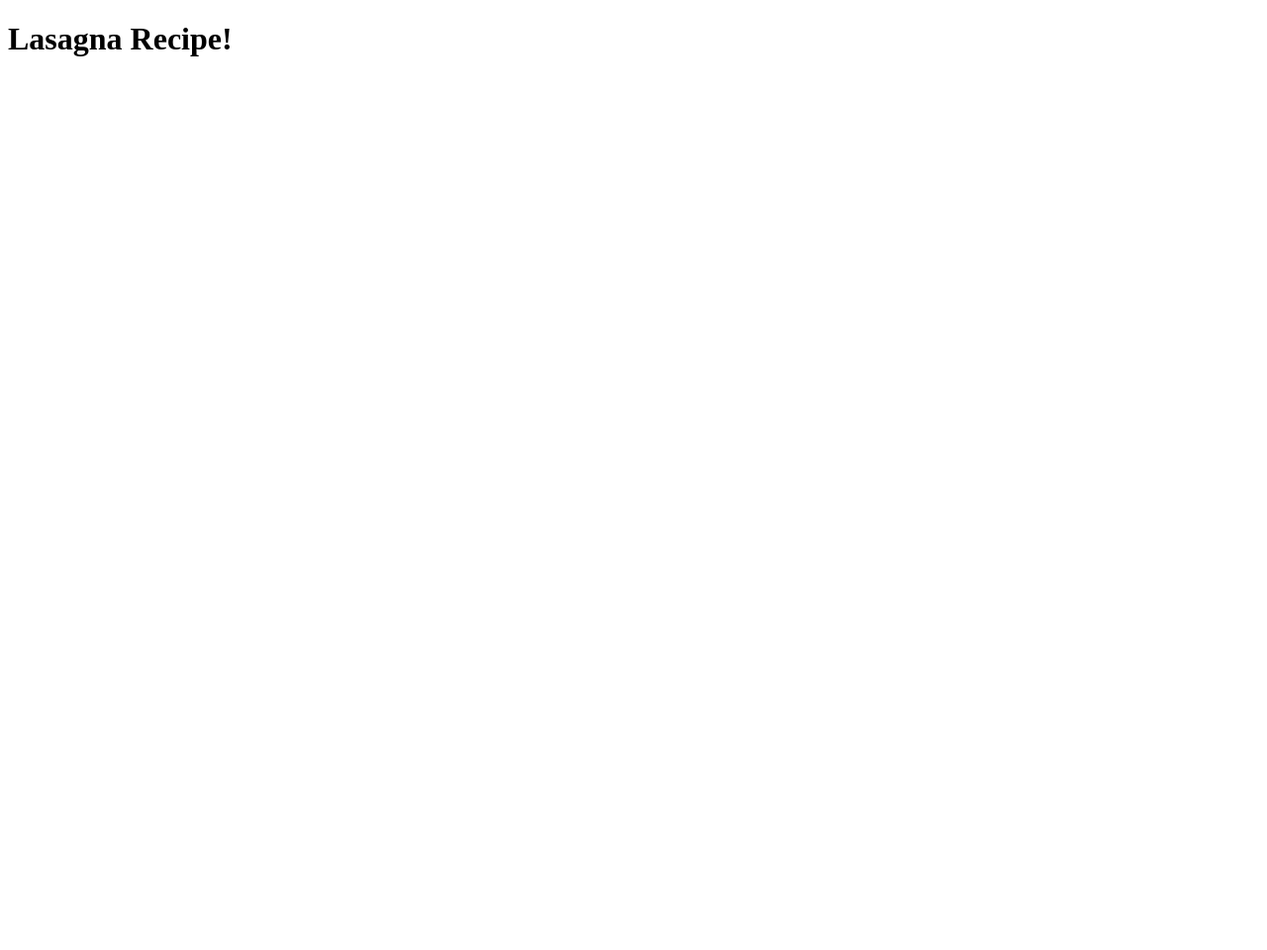
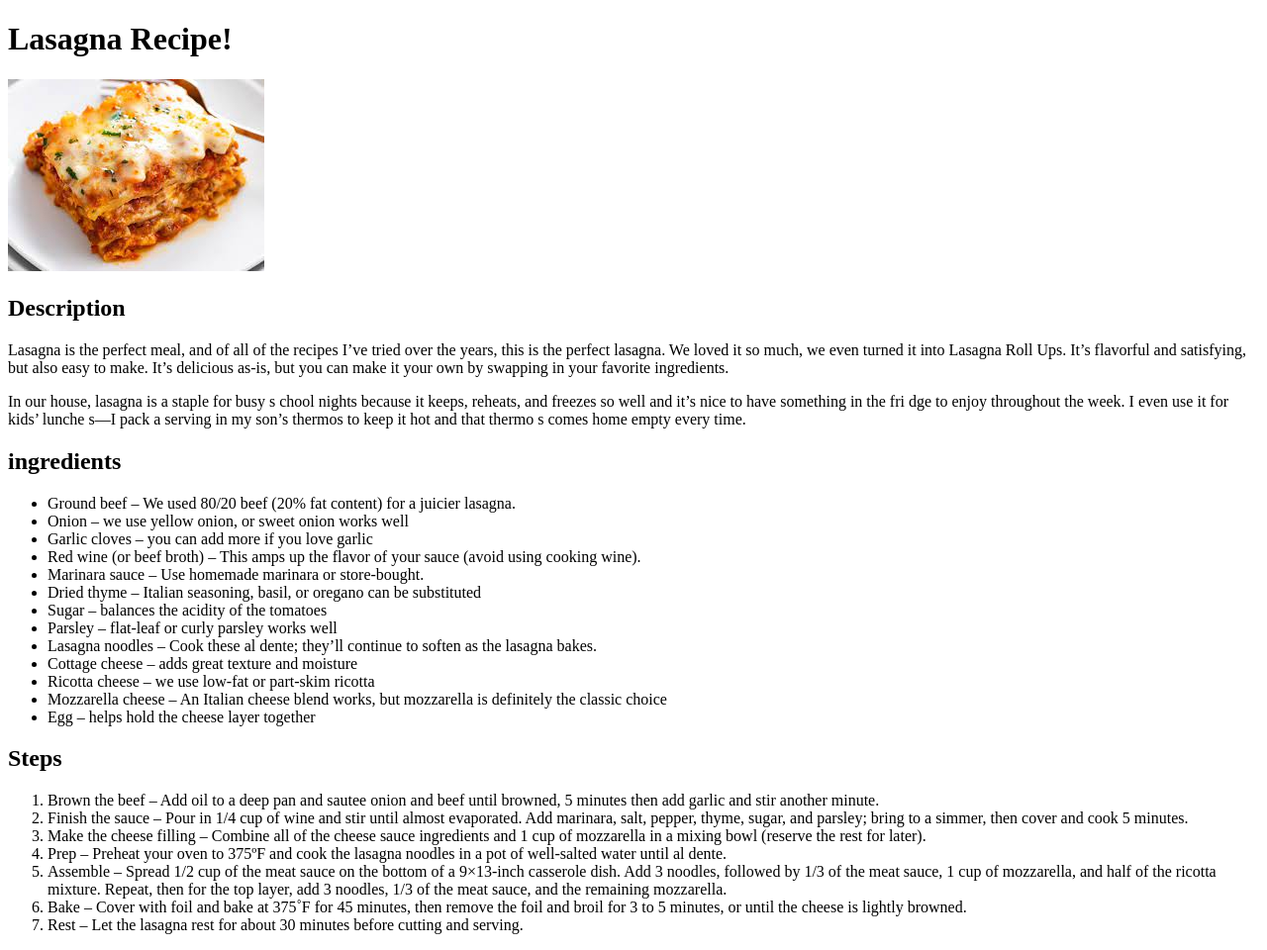
Before and after one commit to SenseiSalt/recipeproject, a plain HTML site: page recipes/lasagna.html in a window 1280 px wide. Shown: the whole page at 99% size. Before the commit the page ends 800 px from the top, so only its background shows below. Drawn offline with Linux system fonts and the light colour scheme.

Commit message:
Added IMage, Description, Ingredients, and Steps

```diff
--- a/recipes/lasagna.html
+++ b/recipes/lasagna.html
@@ -11,6 +11,58 @@
 
         <body>
             <h1>Lasagna Recipe!</h1>
+            <img src="../images/lasagna.jfif" alt="Lasagna">
+
+            <h2>Description</h2>
+            <p>
+                Lasagna is the perfect meal,
+                and of all of the recipes I’ve tried over the years,
+                this is the perfect lasagna. We loved it so much, we even turned
+                it into Lasagna Roll Ups. It’s flavorful and satisfying,
+                but also easy to make. It’s delicious as-is, but you can
+                make it your own by swapping in your favorite ingredients.
+            </p>
+
+            <p>
+                In our house,
+                lasagna is a staple for busy s
+                chool nights because it keeps, reheats, and
+                freezes so well and it’s nice to have something in the fri
+                dge to enjoy throughout the week. I even use it for kids’ lunche
+                s—I pack a serving in my son’s thermos to keep it hot and that thermo
+                s comes home empty every time.
+            </p>
+
+            <h2>ingredients</h2>
+
+            <ul>
+                <li>Ground beef – We used 80/20 beef (20% fat content) for a juicier lasagna.</li>
+                <li>Onion – we use yellow onion, or sweet onion works well</li>
+                <li>Garlic cloves – you can add more if you love garlic</li>
+                <li>Red wine (or beef broth) – This amps up the flavor of your sauce (avoid using cooking wine).</li>
+                <li>Marinara sauce – Use homemade marinara or store-bought.</li>
+                <li>Dried thyme – Italian seasoning, basil, or oregano can be substituted</li>
+                <li>Sugar – balances the acidity of the tomatoes</li>
+                <li>Parsley – flat-leaf or curly parsley works well</li>
+                <li>Lasagna noodles – Cook these al dente; they’ll continue to soften as the lasagna bakes.</li>
+                <li>Cottage cheese – adds great texture and moisture</li>
+                <li>Ricotta cheese – we use low-fat or part-skim ricotta</li>
+                <li>Mozzarella cheese – An Italian cheese blend works, but mozzarella is definitely the classic choice</li>
+                <li>Egg – helps hold the cheese layer together</li>
+            </ul>
+
+            <h2>Steps</h2>
+
+
+            <ol>
+                <li>Brown the beef – Add oil to a deep pan and sautee onion and beef until browned, 5 minutes then add garlic and stir another minute.</li>
+                <li>Finish the sauce – Pour in 1/4 cup of wine and stir until almost evaporated. Add marinara, salt, pepper, thyme, sugar, and parsley; bring to a simmer, then cover and cook 5 minutes.</li>
+                <li>Make the cheese filling – Combine all of the cheese sauce ingredients and 1 cup of mozzarella in a mixing bowl (reserve the rest for later).</li>
+                <li>Prep – Preheat your oven to 375ºF and cook the lasagna noodles in a pot of well-salted water until al dente.</li>
+                <li>Assemble – Spread 1/2 cup of the meat sauce on the bottom of a 9×13-inch casserole dish. Add 3 noodles, followed by 1/3 of the meat sauce, 1 cup of mozzarella, and half of the ricotta mixture. Repeat, then for the top layer, add 3 noodles, 1/3 of the meat sauce, and the remaining mozzarella.</li>
+                <li>Bake – Cover with foil and bake at 375˚F for 45 minutes, then remove the foil and broil for 3 to 5 minutes, or until the cheese is lightly browned.</li>
+                <li>Rest – Let the lasagna rest for about 30 minutes before cutting and serving. </li>
+            </ol>
 
 
         </body>
```
Also changed, not shown: images/lasagna.jfif (added).
